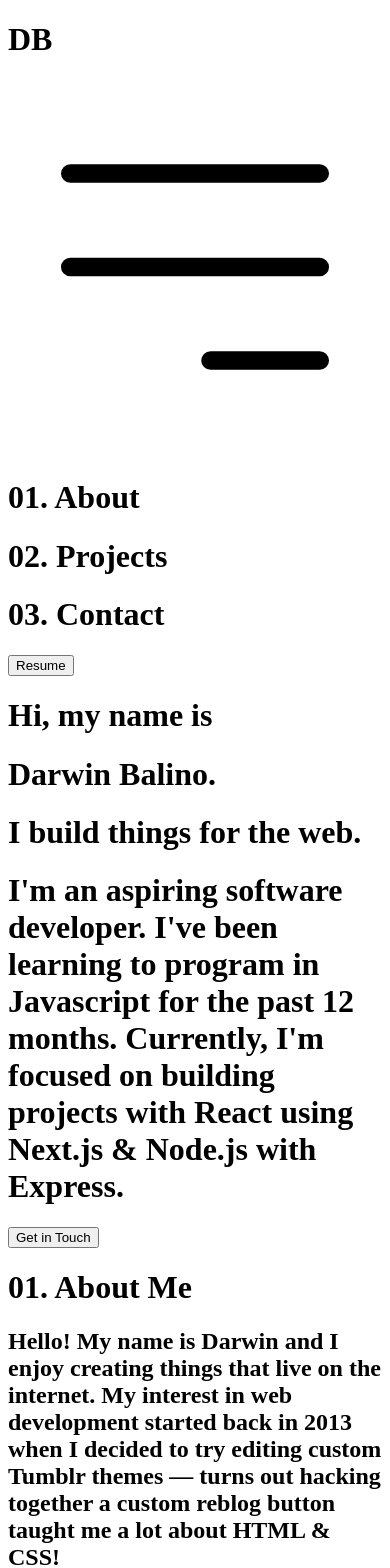
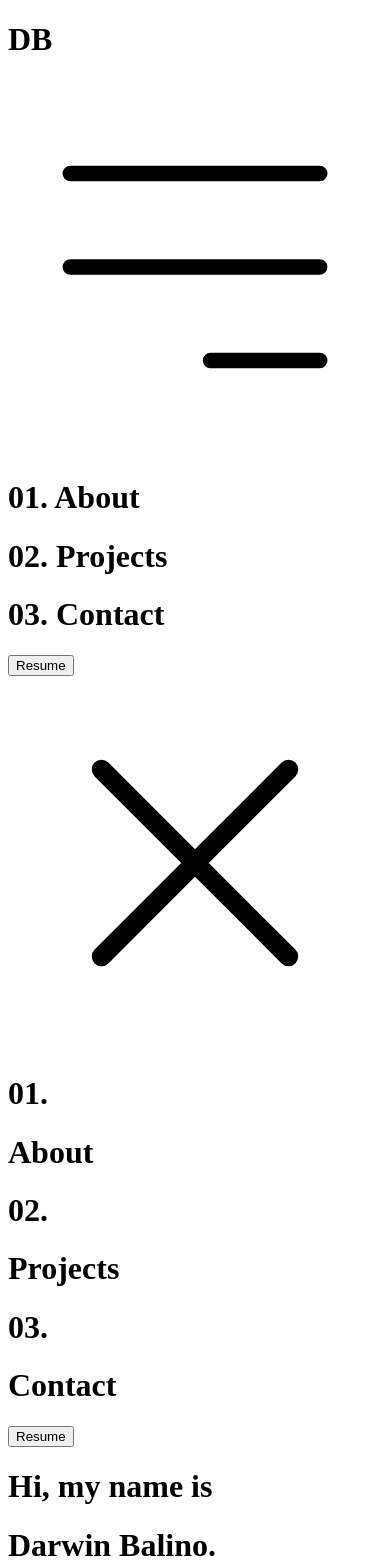
Before and after one commit to darwinbalino/portfolio-website, a Next.js app: page / in a window 390 px wide. Shown: the top 1568 px of the page. Built offline with nearby package versions, Linux system fonts and the light colour scheme.

Commit message:
implemented sidebar

```diff
--- a/components/About.js
+++ b/components/About.js
@@ -23,7 +23,7 @@ const About = () => {
           together a custom reblog button taught me a lot about HTML & CSS!
         </h1>
         <h1>
-          Since, then I've had the privilage of studying General Science at The
+          Since then, I've had the privilage of studying General Science at The
           University of British Columbia as a recipient of a{" "}
           <span className="cursor-pointer text-turquoise hover:underline">
             Veazey Scholarship
--- a/components/Contact.js
+++ b/components/Contact.js
@@ -16,9 +16,11 @@ const Contact = () => {
           I'm an eager learner, always challenging myself to take on bigger and
           better projects.
         </h1>
-        <button className="py-4 font-mono text-sm text-center rounded-sm ring-1 text-turquoise ring-turquoise">
-          Say Hello
-        </button>
+        <div className="pt-10">
+          <button className="self-center px-8 py-4 font-mono text-sm rounded-sm ring-1 text-turquoise ring-turquoise">
+            Say Hello
+          </button>
+        </div>
       </div>
     </main>
   );
--- a/components/Header.js
+++ b/components/Header.js
@@ -1,15 +1,20 @@
 import React from "react";
 
-const Header = () => {
+const Header = ({ sidebar, setSidebar }) => {
+  // const [sidebar, setSidebar] = useState(false);
+
   return (
-    <header>
-      <div className="flex items-center justify-between px-8 py-8 font-mono md:px-12">
+    <main>
+      <header className="flex items-center justify-between px-8 py-8 font-mono md:px-12">
         <div className="cursor-pointer">
           <h1 className="py-0.5 px-1.5 text-md font-semibold text-turquoise ring-2 ring-turquoise">
             DB
           </h1>
         </div>
-        <div className="cursor-pointer md:hidden">
+        <div
+          onClick={() => setSidebar(!sidebar)}
+          className="cursor-pointer md:hidden"
+        >
           <svg
             xmlns="http://www.w3.org/2000/svg"
             className="h-10 text-turquoise"
@@ -20,32 +25,88 @@ const Header = () => {
             <path
               stroke-linecap="round"
               stroke-linejoin="round"
-              stroke-width="1.2"
               d="M4 6h16M4 12h16m-7 6h7"
             />
           </svg>
         </div>
-
         <div className="items-center hidden font-medium md:flex space-x-7 text-tiny text-turquoise">
           <h1>
             01.{" "}
-            <span className="cursor-pointer text-slate-lightest">About</span>
+            <span className="cursor-pointer hover:text-turquoise text-slate-lightest">
+              About
+            </span>
           </h1>
 
           <h1>
             02.{" "}
-            <span className="cursor-pointer text-slate-lightest">Projects</span>
+            <span className="cursor-pointer hover:text-turquoise text-slate-lightest">
+              Projects
+            </span>
           </h1>
           <h1>
             03.{" "}
-            <span className="cursor-pointer text-slate-lightest">Contact</span>
+            <span className="cursor-pointer hover:text-turquoise text-slate-lightest">
+              Contact
+            </span>
           </h1>
           <button className="px-4 py-2.5 rounded-sm cursor-pointer ring-1 ring-turquoise">
             Resume
           </button>
         </div>
+      </header>
+      {/* Sidebar */}
+      <div
+        className={
+          sidebar
+            ? "bg-navy-light shadow-2xl space-y-6 w-[355px] absolute inset-y-0 right-0 transform translate-x-full transition duration-200 ease-in-out"
+            : "bg-navy-light z-10 shadow-2xl space-y-6 w-[355px] absolute inset-y-0 right-0 transform transition duration-200 ease-in-out"
+        }
+      >
+        <div className="flex justify-between py-8 mb-36 px-7">
+          <div></div>
+          <svg
+            onClick={() => setSidebar(!sidebar)}
+            xmlns="http://www.w3.org/2000/svg"
+            className="h-11 text-turquoise"
+            fill="none"
+            viewBox="0 0 24 24"
+            stroke="currentColor"
+          >
+            <path
+              stroke-linecap="round"
+              stroke-linejoin="round"
+              stroke-width="1.25"
+              d="M6 18L18 6M6 6l12 12"
+            />
+          </svg>
+        </div>
+        <div className="flex flex-col space-y-10 font-mono text-center">
+          <div>
+            <h1 className="text-sm text-turquoise">01.</h1>
+            <h1 className="text-lg cursor-pointer text-slate-lightest hover:text-turquoise">
+              About
+            </h1>
+          </div>
+          <div>
+            <h1 className="text-sm text-turquoise">02.</h1>
+            <h1 className="text-lg cursor-pointer text-slate-lightest hover:text-turquoise">
+              Projects
+            </h1>
+          </div>
+          <div>
+            <h1 className="text-sm text-turquoise">03.</h1>
+            <h1 className="text-lg cursor-pointer text-slate-lightest hover:text-turquoise">
+              Contact
+            </h1>
+          </div>
+          <div className="pt-10">
+            <button className="self-center px-12 cursor-pointer py-3.5 font-mono text-sm rounded-sm ring-1 text-turquoise ring-turquoise">
+              Resume
+            </button>
+          </div>
+        </div>
       </div>
-    </header>
+    </main>
   );
 };
 
--- a/components/Hero.js
+++ b/components/Hero.js
@@ -1,9 +1,12 @@
 import React from "react";
 
-const Hero = () => {
+const Hero = ({ sidebar }) => {
   return (
+    <div className={sidebar ? " filter blur-none" : "filter blur-md"}>
       <main className="pt-16 md:pt-4 text-slate">
-      <h1 className="mb-6 font-mono text-md text-turquoise">Hi, my name is</h1>
+        <h1 className="mb-6 font-mono text-md text-turquoise">
+          Hi, my name is
+        </h1>
         <div className="flex flex-col flex-grow">
           <h1 className="text-4xl font-bold md:text-5xl lg:text-7xl text-slate-lightest">
             Darwin Balino.
@@ -15,8 +18,8 @@ const Hero = () => {
         <div className="max-w-lg">
           <h1 className="mt-6 font-sans text-md ">
             I'm an aspiring software developer. I've been learning to program in
-          Javascript for the past 12 months. Currently, I'm focused on building
-          projects with React using{" "}
+            Javascript for the past 12 months. Currently, I'm focused on
+            building projects with React using{" "}
             <span className="text-turquoise">Next.js & Node.js</span> with
             Express.
           </h1>
@@ -25,6 +28,7 @@ const Hero = () => {
           Get in Touch
         </button>
       </main>
+    </div>
   );
 };
 
--- a/package.json
+++ b/package.json
@@ -9,7 +9,9 @@
     "@heroicons/react": "^1.0.4",
     "next": "latest",
     "react": "^17.0.2",
-    "react-dom": "^17.0.2"
+    "react-dom": "^17.0.2",
+    "react-spring": "^9.2.4",
+    "tailwind-scrollbar-hide": "^1.0.3"
   },
   "devDependencies": {
     "autoprefixer": "^10.2.6",
--- a/pages/index.js
+++ b/pages/index.js
@@ -1,4 +1,5 @@
 import Head from "next/head";
+import { useState } from "react";
 import About from "../components/About";
 import Contact from "../components/Contact";
 import Footer from "../components/Footer";
@@ -7,14 +8,15 @@ import Hero from "../components/Hero";
 import Projects from "../components/Projects";
 
 export default function Home() {
+  const [sidebar, setSidebar] = useState(false);
   return (
-    <div className=" bg-navy">
+    <div className="relative min-h-screen overflow-hidden bg-navy">
       <Head>
         <title>Darwin Balino</title>
       </Head>
-      <Header />
+      <Header sidebar={sidebar} setSidebar={setSidebar} />
       <div className="p-14 space-y-72 md:p-24">
-        <Hero />
+        <Hero sidebar={sidebar} />
         <About />
         <Projects />
         <Contact />
--- a/tailwind.config.js
+++ b/tailwind.config.js
@@ -39,5 +39,5 @@ module.exports = {
   variants: {
     extend: {},
   },
-  plugins: [],
+  plugins: [require("tailwind-scrollbar-hide")],
 };
```
Also changed, not shown: components/Sidebar.js (added, +15 -0 lines), 1 other file (tests, documents, lock files or other folders). Lines whose indentation alone changed are shown as unchanged.
